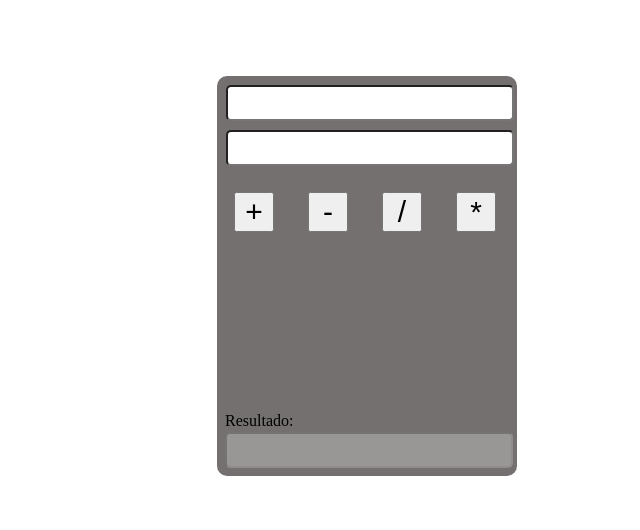
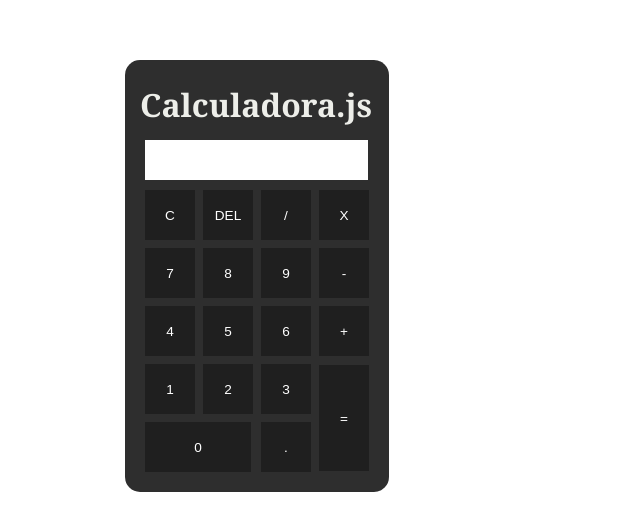
Before and after one commit to GuilhermeBrant/Calculadora, a plain HTML site: page index.html in a window 1280 px wide. Shown: the part 124-654 px from the top of the page, without its empty margins (383-1023 px from the left). Drawn offline with Linux system fonts and the light colour scheme.

Commit message:
refatoração

```diff
--- a/css/estilo.css
+++ b/css/estilo.css
@@ -1,53 +1,52 @@
 @charset "utf-8";
 /* CSS Document */
 
-
-
-#calculadora{
-	background-color: #747070;
-	width: 300px;
-	height: 400px;
-	position: absolute;
-	left: 600px;
-	top: 200px;
-	border-radius: 10px;
+*{
+	margin: 0;
+	padding: 0;
 }
 
-#numeros{
-	width: 280px;
-	height: 30px;
-	margin-left: 9px;
-	margin-top: 9px;
-	border-radius: 5px;
-}
-
-#numero{
-	width: 280px;
-	height: 30px;
-	margin-left: 9px;
-	margin-top: 9px;
-	border-radius: 5px;
+.calculadora{
+	position: absolute;
+	background-color: rgba(0, 0, 0, 0.82);
+	top: 50%;
+	left: 50%;
+	transform: translate(-50%,-50%);
+	border-radius: 15px;
+	padding: 15px;
 }
 
 .botao{
-	font-size: 30px;
-	width: 40px;
-	height: 40px;
-	float: left;
-	margin: 10px 17px;;
+	width: 50px;
+	height: 50px;
+	font-size: 85%;
+	cursor: pointer;
+	margin: 3px;
+	background-color: rgb(31,31,31);
+	border: none;
+	color: #fff;
 }
 
-#resultado{
-	width: 280px;
-	height: 30px;
-	position: absolute;
-	top: 20px;
-	left: 0px;
-	border-radius: 5px;
+.botao:hover{
+	background-color: black;
 }
 
-.resu{
-	position: absolute;
-	top: 320px;
-	left: 8px;
+.titulo{
+	overflow:hidden;
+	margin: 0px auto;
+	line-height: 60px;
+	text-align: left;
+	color: #EDEEE9;
+	font-family: 'Georgia';
 }
+
+#visualizacao{
+	background-color: white;
+	width: 91%;
+	height: 30px;
+	margin: 5px;
+	font-size: 25px;
+	color: black;
+	text-align: right;
+	padding: 5px;
+}
--- a/index.html
+++ b/index.html
@@ -3,42 +3,43 @@
 <head>
 <meta charset="utf-8">
 <title>calculadora</title>
-	<link rel="stylesheet" href="css/estilo.css">
+<link rel="stylesheet" href="css/estilo.css">
 </head>
 
-
-
-	<div id="calculadora">
-
-		<input type="text" id="numeros">
-		<input type="text" id="numero">
-
-		<p>
-        <button id="soma" class="botao">+</button>
-        </p>
-
-		<p>
-        <button id="subtracao" class="botao">-</button>
-        </p>
-
-		<p>
-        <button id="divisao" class="botao">/</button>
-        </p>
-
-		<p>
-        <button id="multiplicacao" class="botao">*</button>
-        </p>
-
-		<p class="resu"> Resultado:
-		<input type="text" id="resultado" disabled>
-	     </p>
-
-
-	</div>
-
-
-
-
+<div class="calculadora">
+	<h1 class="titulo">Calculadora.js</h1>
+	<p id="visualizacao"></p>
+	<table>
+		<tr>
+			<td><button class="botao" onclick="clean()">C</button></td>
+			<td><button class="botao" onclick="back()">DEL</button></td>
+			<td><button class="botao" onclick="insert('/')">/</button></td>
+			<td><button class="botao" onclick="insert('*')">X</button></td>
+		</tr>
+		<tr>
+			<td><button class="botao" onclick="insert('7')">7</button></td>
+			<td><button class="botao" onclick="insert('8')">8</button></td>
+			<td><button class="botao" onclick="insert('9')">9</button></td>
+			<td><button class="botao" onclick="insert('-')">-</button></td>
+		</tr>
+		<tr>
+			<td><button class="botao" onclick="insert('4')">4</button></td>
+			<td><button class="botao" onclick="insert('5')">5</button></td>
+			<td><button class="botao" onclick="insert('6')">6</button></td>
+			<td><button class="botao" onclick="insert('+')">+</button></td>
+		</tr>
+		<tr>
+			<td><button class="botao" onclick="insert('1')">1</button></td>
+			<td><button class="botao" onclick="insert('2')">2</button></td>
+			<td><button class="botao" onclick="insert('3')">3</button></td>
+			<td rowspan="2"><button class="botao" style="height: 106px;" onclick="calcular()">=</button></td>
+		</tr>
+		<tr>
+			<td colspan="2"><button class="botao" style="width: 106px;" onclick="insert('0')">0</button></td>
+			<td><button class="botao" onclick="insert('.')">.</button></td>
+		</tr>
+	</table>
+</div>
 
 	<script src="js/script.js"></script>
 <body>
--- a/js/script.js
+++ b/js/script.js
@@ -1,51 +1,31 @@
 // JavaScript Document
 
-
-
-var soMa=document.querySelector('#soma').addEventListener('click', soma);
-
-function soma(){
-	var valor1=parseFloat(document.getElementById('numeros').value);
-	var valor2=parseFloat(document.getElementById('numero').value);
-
-	var calc= valor1 + valor2;
-
-	document.getElementById('resultado').value= calc;
-
+function insert(num)
+{
+    var numero = document.getElementById('visualizacao').innerHTML;
+    document.getElementById('visualizacao').innerHTML = numero + num;
 }
 
-var subTracao=document.querySelector('#subtracao').addEventListener('click', subtracao);
-
-function subtracao(){
-	var valor1=parseFloat(document.getElementById('numeros').value);
-	var valor2=parseFloat(document.getElementById('numero').value);
-
-	var calc= valor1 - valor2;
-
-	document.getElementById('resultado').value= calc;
-
+function clean()
+{
+    document.getElementById('visualizacao').innerHTML = "";
 }
 
-var diviSao=document.querySelector('#divisao').addEventListener('click', divisao);
-
-function divisao(){
-	var valor1=parseFloat(document.getElementById('numeros').value);
-	var valor2=parseFloat(document.getElementById('numero').value);
-
-	var calc= valor1 / valor2;
-
-	document.getElementById('resultado').value= calc;
-
+function back()
+{
+    var resultado = document.getElementById('visualizacao').innerHTML;
+    document.getElementById('visualizacao').innerHTML = resultado.substring(0, resultado.length -1);
 }
 
-var multiPlitacacao=document.querySelector('#multiplicacao').addEventListener('click', multi);
-
-function multi(){
-	var valor1=parseFloat(document.getElementById('numeros').value);
-	var valor2=parseFloat(document.getElementById('numero').value);
-
-	var calc= valor1 * valor2;
-
-	document.getElementById('resultado').value= calc;
-
+function calcular()
+{
+    var resultado = document.getElementById('visualizacao').innerHTML;
+    if(resultado)
+        {
+            document.getElementById('visualizacao').innerHTML = eval(resultado);
+        }
+        else
+        {
+                document.getElementById('visualizacao').innerHTML = "Nada..."
+        }
 }
```
